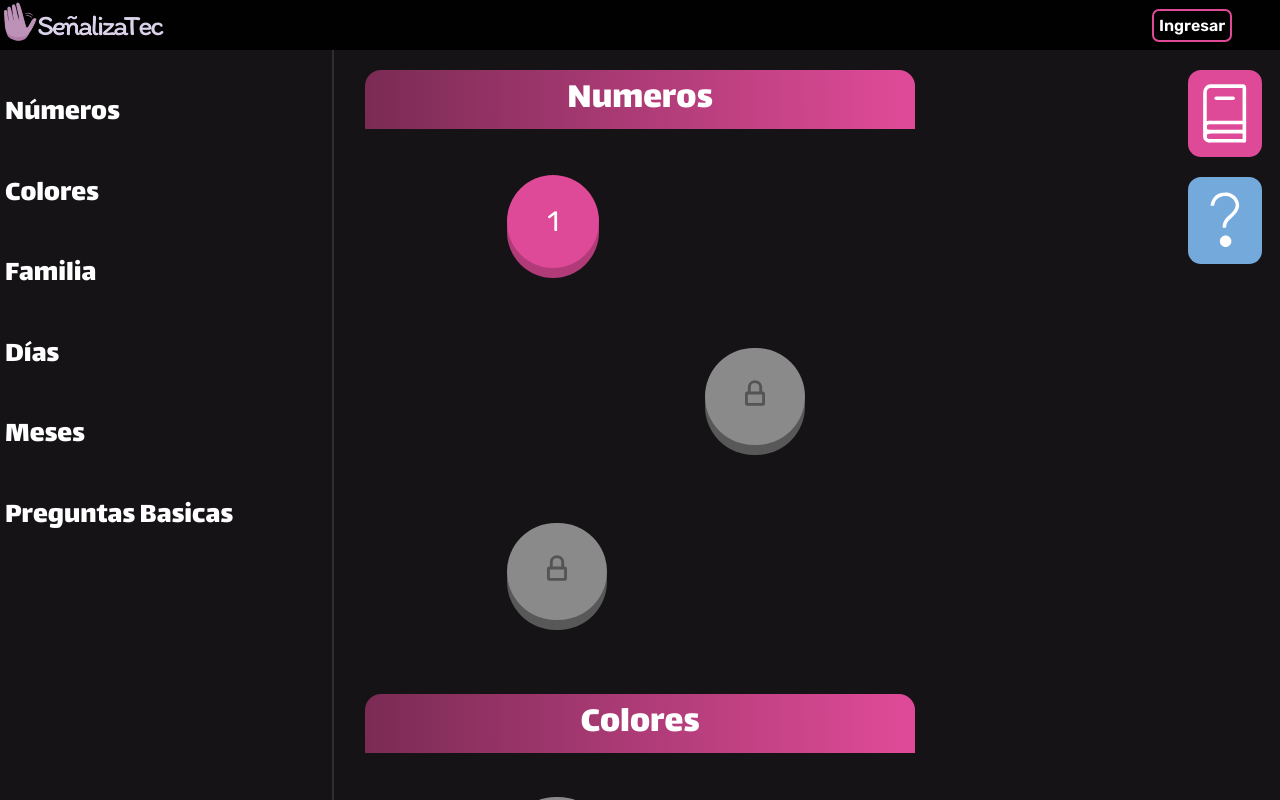
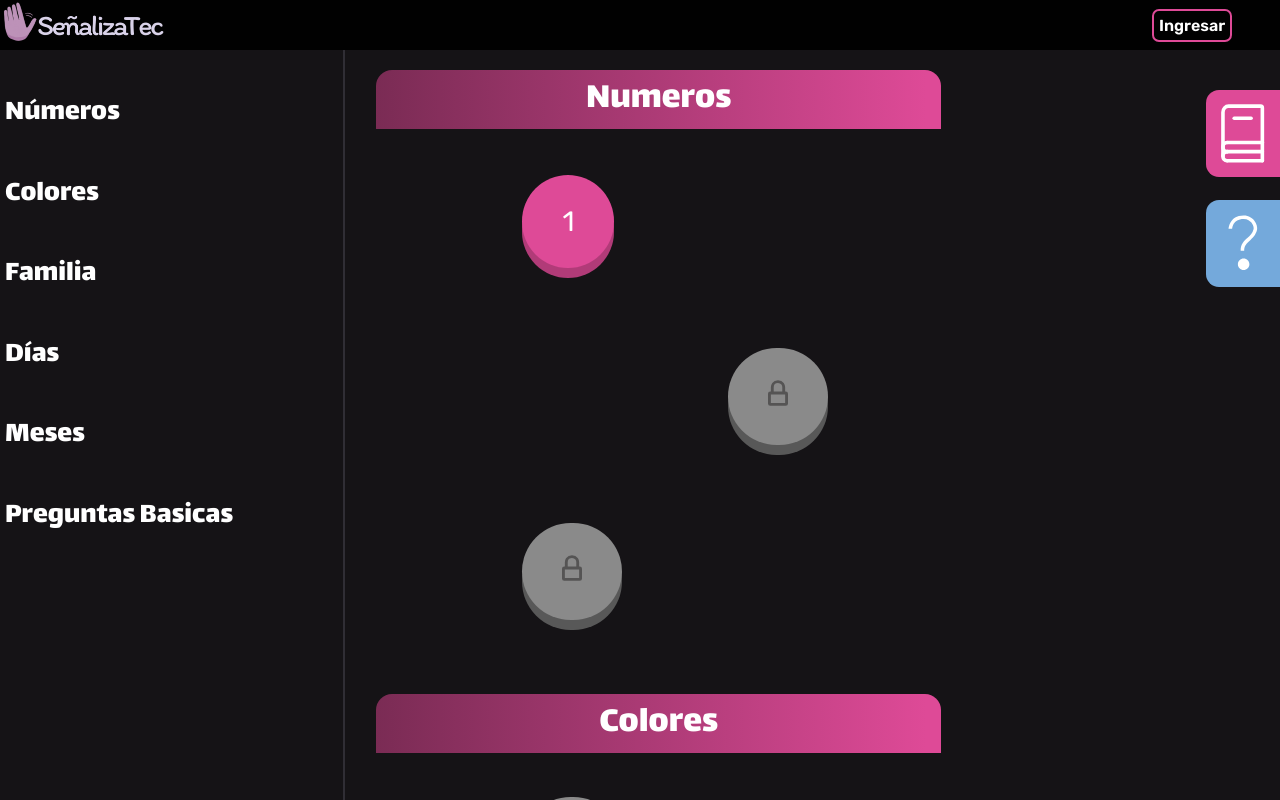
Before and after one commit to Xenock20/Demo-Se-alizaTec, a React (Vite) app in the folder client/: page /home in a window 1280 px wide. Built offline with nearby package versions, Linux system fonts and the light colour scheme.

Commit message:
Finaly home style

```diff
--- a/client/src/App.css
+++ b/client/src/App.css
@@ -65,8 +65,9 @@ a:active {
   display: flex;
   justify-content: center;
   align-items: center;
-  border-radius: 13px;
+  border-radius: 13px 0px 0px 13px;
 }
+
 .abc-home {
   position: fixed;
   height: 86px;
@@ -385,29 +386,43 @@ a:active {
   padding: 8px;
   display: flex;
   text-align: center;
+  text-align: end;
   border: solid #de4a97 3px;
   flex-direction: column;
-  width: 70%;
-  height: 70px;
+  justify-content: center;
+  width: 240px;
+  height: 65px;
   border-radius: 17px;
+  right: -260px;
+  position: fixed;
+  z-index: -6;
+  transition: all 0.4s;
 }
+
+.show-card{
+  right: 0px;
+}
+
 .block-icon {
   width: 20px;
   height: 30px;
 }
+
 .div-inicial-abc {
   display: flex;
   justify-content: end;
-  width: 100%;
+  right: 0;
+  position: fixed;
+  z-index: 10;
 }
+
 .title-card-abc {
   display: flex;
 }
+
 .parrafo-card-abc {
   width: 200px;
-
   height: 100px;
   display: flex;
-
   text-align: initial;
 }
--- a/client/src/components/components-home-page/AbcLib.jsx
+++ b/client/src/components/components-home-page/AbcLib.jsx
@@ -1,7 +1,6 @@
-import React from "react";
+import React, { useState } from "react";
 import { Link } from "react-router-dom";
 import book from "../../assets/diccionary.svg";
-import { useState } from "react";
 
 export default function AbcLib() {
   const [showCard, setShowCard] = useState(false);
@@ -13,11 +12,10 @@ export default function AbcLib() {
   const handleHoverOut = () => {
     setShowCard(false);
   };
+
   return (
     <div className="div-inicial-abc">
-      {showCard && (
-        <div className="card-hover">
-          {" "}
+      <div className={`card-hover ${showCard ? "show-card" : ""} `}>
         <div className="title-card-abc">
           <h1 style={{ fontSize: "20px" }}>ABECEDARIO</h1>
         </div>
@@ -27,7 +25,6 @@ export default function AbcLib() {
           </p>
         </div>
       </div>
-      )}
 
       <div onMouseLeave={handleHoverOut} onMouseOver={handleHover}>
         <Link to={"/abclib"} className="caja-diccionario">
--- a/client/src/components/components-home-page/HomeCont.jsx
+++ b/client/src/components/components-home-page/HomeCont.jsx
@@ -2,7 +2,6 @@ import React from "react";
 import AbcLib from "./AbcLib";
 import CaminoNiveles from "../../pages/CaminoNiveles";
 import "../../pages/style/HomeCont.css";
-import { Link } from "react-router-dom";
 import Tuto from "./Tuto";
 import Secciones from "./Secciones";
 
--- a/client/src/components/components-home-page/Tuto.jsx
+++ b/client/src/components/components-home-page/Tuto.jsx
@@ -1,19 +1,44 @@
-import React from "react";
+import React, { useState } from "react";
 import { Link } from "react-router-dom";
 import { TfiHelp } from "react-icons/tfi";
 import "../../pages/style/tuto.css";
 
 const Tuto = () => {
+  const [showCard, setShowCard] = useState(false);
+
+  const handleHover = () => {
+    setShowCard(true);
+  };
+
+  const handleHoverOut = () => {
+    setShowCard(false);
+  };
+
   return (
+    <div className="div-inicial-tuto">
+      <div className={`card-hover-tuto ${showCard ? "show-card" : ""} `}>
+        <div className="title-card-tuto">
+          <h1 style={{ fontSize: "20px" }}>TUTORIAL</h1>
+        </div>
+        <div className="parrafo-card-tuto">
+          <p style={{ fontSize: "17px" }}>
+            Aprende como jugar
+          </p>
+        </div>
+      </div>
+
+      <div onMouseLeave={handleHoverOut} onMouseOver={handleHover}>
         <Link
           to={"/tutorial/0"}
-      className="caja-diccionario"
+          className="tuto-link"
           style={{ background: "#74A9DB" }}
         >
           <div>
             <TfiHelp size={60}></TfiHelp>
           </div>
         </Link>
+      </div>
+    </div>
   );
 };
 
--- a/client/src/index.css
+++ b/client/src/index.css
@@ -1,3 +1,21 @@
+/* Estilos para navegadores WebKit (Chrome, Safari) */
+html::-webkit-scrollbar {
+  width: 0rem; /* Ajusta el ancho de la barra de desplazamiento */
+  background: transparent; /* Establece el fondo transparente */
+}
+
+/* Estilos para el pulgar (scroll thumb) */
+html::-webkit-scrollbar-thumb {
+  background: transparent; /* Hace que el pulgar sea transparente */
+}
+
+/* Estilos para navegadores Firefox */
 html {
-  scroll-behavior: smooth;
+  scrollbar-width: thin; /* Ancho de la barra de desplazamiento */
+  scrollbar-color: transparent transparent; /* Color de la barra y el pulgar transparente */
 }
+
+/* Estilos para Edge y otros navegadores basados en Chromium */
+html::-webkit-scrollbar-track {
+  background-color: transparent; /* Fondo de la barra de desplazamiento transparente */
+}
--- a/client/src/pages/style/HomeCont.css
+++ b/client/src/pages/style/HomeCont.css
@@ -1,14 +1,14 @@
 .div-manejador {
   /* background-color: red; */
   width: 95%;
-  margin-top: 20px;
+  margin: 40px 0px;
   display: flex;
   justify-content: end;
 }
 
 .div-camino {
   height: 100%;
-  width: 50.3%;
+  width: 50%;
   display: flex;
   align-items: center;
   justify-content: center;
@@ -22,7 +22,7 @@
 .div-abc-tuto {
   /* background-color: blue; */
   height: 100%;
-  width: 33.3%;
+  width: 30%;
 }
 .cont-home {
   display: flex;
--- a/client/src/pages/style/tuto.css
+++ b/client/src/pages/style/tuto.css
@@ -1,20 +1,58 @@
-.caja2-tuto {
-  position: absolute;
-
-  width: 240px;
-  height: 130px;
-  border-radius: 35px;
-  background: white;
+.tuto-link {
+  height: 87px;
+  width: 74px;
+  display: flex;
+  justify-content: center;
+  align-items: center;
+  border-radius: 13px 0px 0px 13px;
+  top: 200px;
+  right: 0;
+  position: fixed;
 }
 
-.caja1-tuto {
-  position: absolute;
-  width: 250px;
-  height: 130px;
-  border-radius: 25px;
-  background: whitesmoke;
-  color: black;
+.card-hover-tuto {
+  padding: 8px;
+  display: flex;
+  text-align: center;
+  text-align: end;
+  border: solid rgb(116, 169, 219) 3px;
+  flex-direction: column;
+  justify-content: center;
+  width: 240px;
+  height: 65px;
+  border-radius: 17px;
+  top: 200px;
+  right: -260px;
+  position: fixed;
+  z-index: -6;
+  transition: all 0.4s;
 }
-.caja1-tuto:hover + .caja1-tuto {
-  right: 0; /* Move card2 to the left when card1 is hovered */
+
+.show-card {
+  right: 0px;
 }
+
+.block-icon {
+  width: 20px;
+  height: 30px;
+}
+
+.div-inicial-tuto {
+  display: flex;
+  justify-content: end;
+  width: 100%;
+  right: 0;
+  position: fixed;
+  z-index: 10;
+}
+
+.title-card-tuto {
+  display: flex;
+}
+
+.parrafo-card-tuto {
+  width: 200px;
+  height: 100px;
+  display: flex;
+  text-align: initial;
+}
```
Lines whose indentation alone changed are shown as unchanged.
